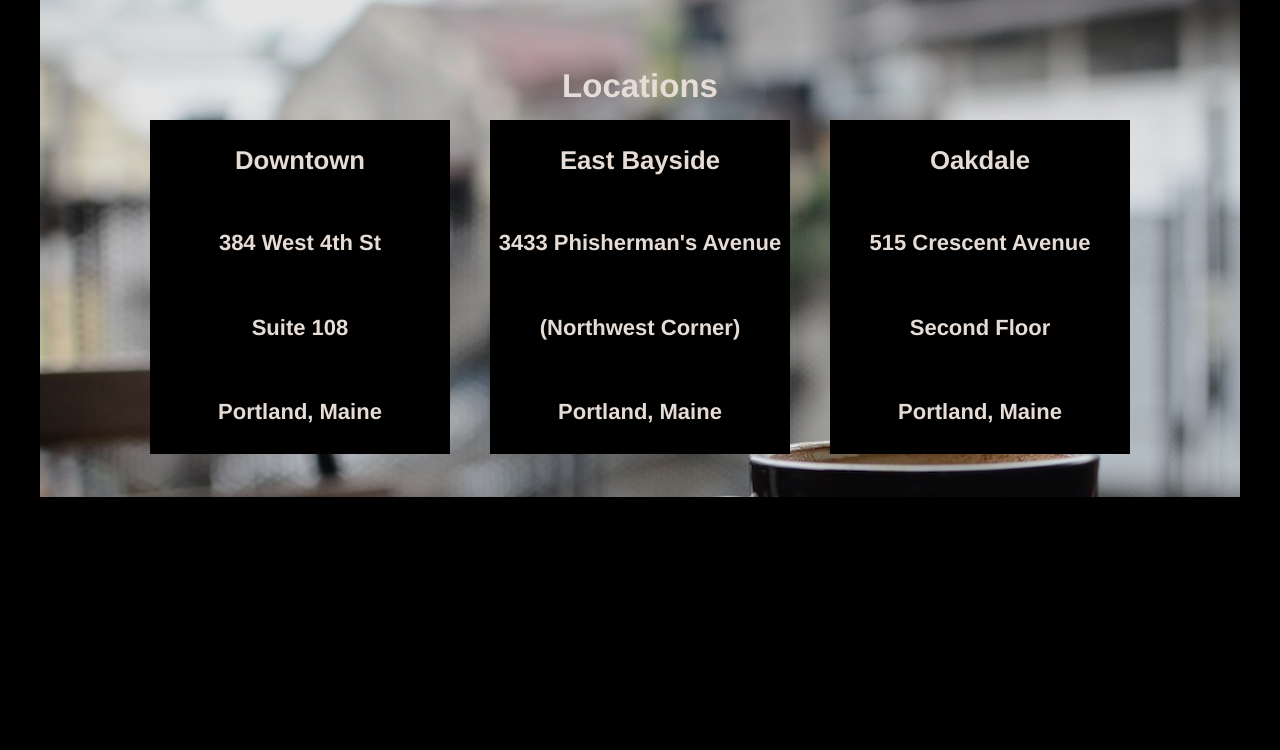
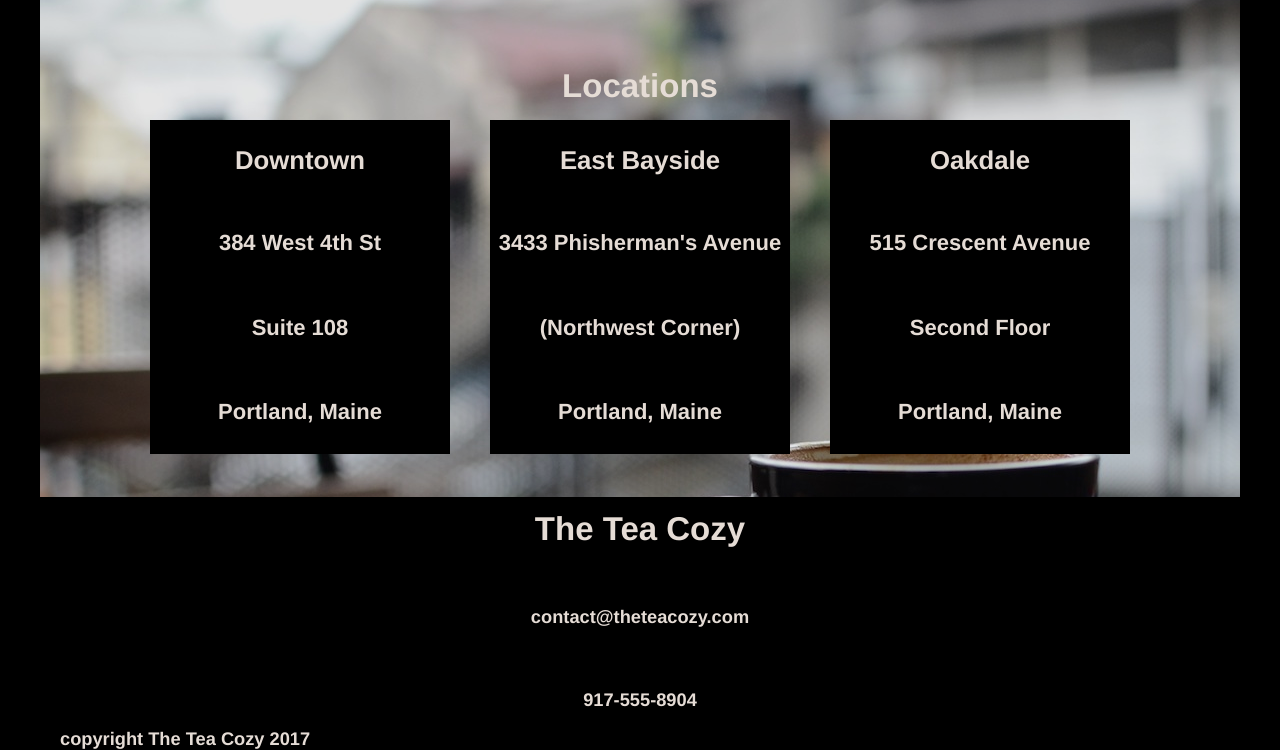
Before and after one commit to hhcarver/TeaCozy, a plain HTML site: page index.html in a window 1280 px wide. Shown: the part 1567-2317 px from the top of the page. Before the commit the page ends 2064 px from the top, so only its background shows below. Drawn offline with Linux system fonts and the light colour scheme.

Commit message:
finished project.

```diff
--- a/Resources/css/style.css
+++ b/Resources/css/style.css
@@ -15,6 +15,7 @@ body {
   border-bottom: 1px solid seashell;
   position: fixed;
   z-index: 10;
+  top: 0;
   display: flex;
   align-items: center;
   justify-content: space-between;
@@ -52,7 +53,7 @@ body {
   height: 700px;
   width: 1200px;
   position: relative;
-  top: 70px;
+  top: 60px;
   display: flex;
   align-items: center;
 }
@@ -130,3 +131,23 @@ body {
   flex-direction: column;
   justify-content: center;
 }
+
+#contact {
+  height: 200px;
+  position: relative;
+  top: 85px;
+  display: flex;
+  justify-content: center;
+  flex-direction: column;
+  align-content: center;
+}
+
+#copyright {
+  position: relative;
+  top: 70px;
+  margin-left: 20px;
+  text-align: left;
+  display: flex;
+  justify-content: flex-start;
+  align-self: flex-start;
+}
--- a/index.html
+++ b/index.html
@@ -9,18 +9,18 @@
       <img src="Resources/images/logo.png"/>
       <nav>
         <!--NEED ACTUAL LINKS!-->
-        <span><a href="">Mission</a></span>
-        <span><a href="">Featured Tea</a></span>
-        <span><a href="">Locations</a></span>
+        <span><a href="#our-mission">Mission</a></span>
+        <span><a href="#tea">Featured Tea</a></span>
+        <span><a href="#location">Locations</a></span>
       </nav>
     </div>
     <div class="content">
       <div id="our-mission">
-      <div id="our-mission-text">
-        <h2>Our Mission</h2>
-        <h4>Handpicked, Artisanally Curated, Free Range, Sustainable, Small Batch, Fair Trade, Organic Tea</h4>
+        <div id="our-mission-text">
+          <h2>Our Mission</h2>
+          <h4>Handpicked, Artisanally Curated, Free Range, Sustainable, Small Batch, Fair Trade, Organic Tea</h4>
+        </div>
       </div>
-    </div>
       <div id="tea">
         <h2>Tea of the Month</h2>
         <h4>What's Steeping at The Tea Cozy</h4>
@@ -72,6 +72,12 @@
           </div>
         </div>
       </div>
+      <div id="contact">
+        <h2>The Tea Cozy</h2>
+        <h5>contact@theteacozy.com</h5>
+        <h5>917-555-8904</h5>
+      </div>
+      <h5 id="copyright">copyright The Tea Cozy 2017</h5>
     </div>
     </div>
   </body>
```
